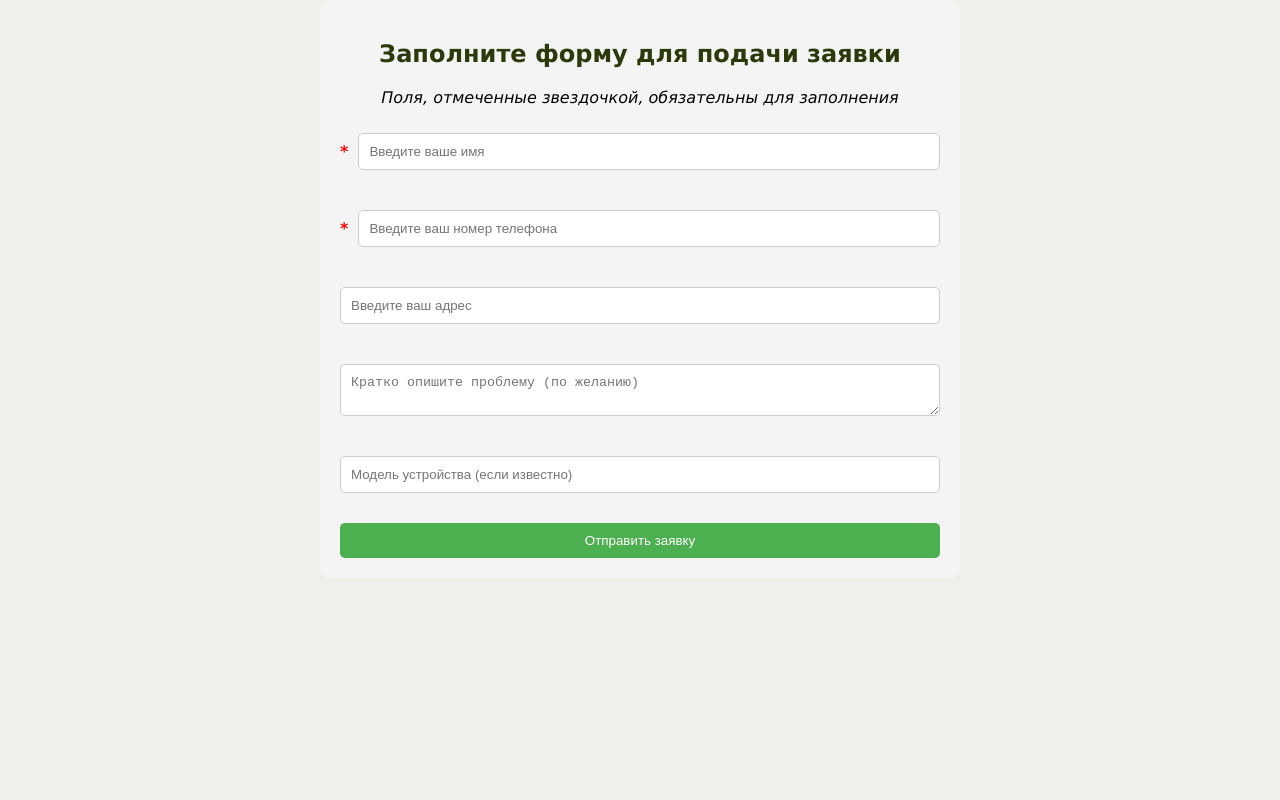
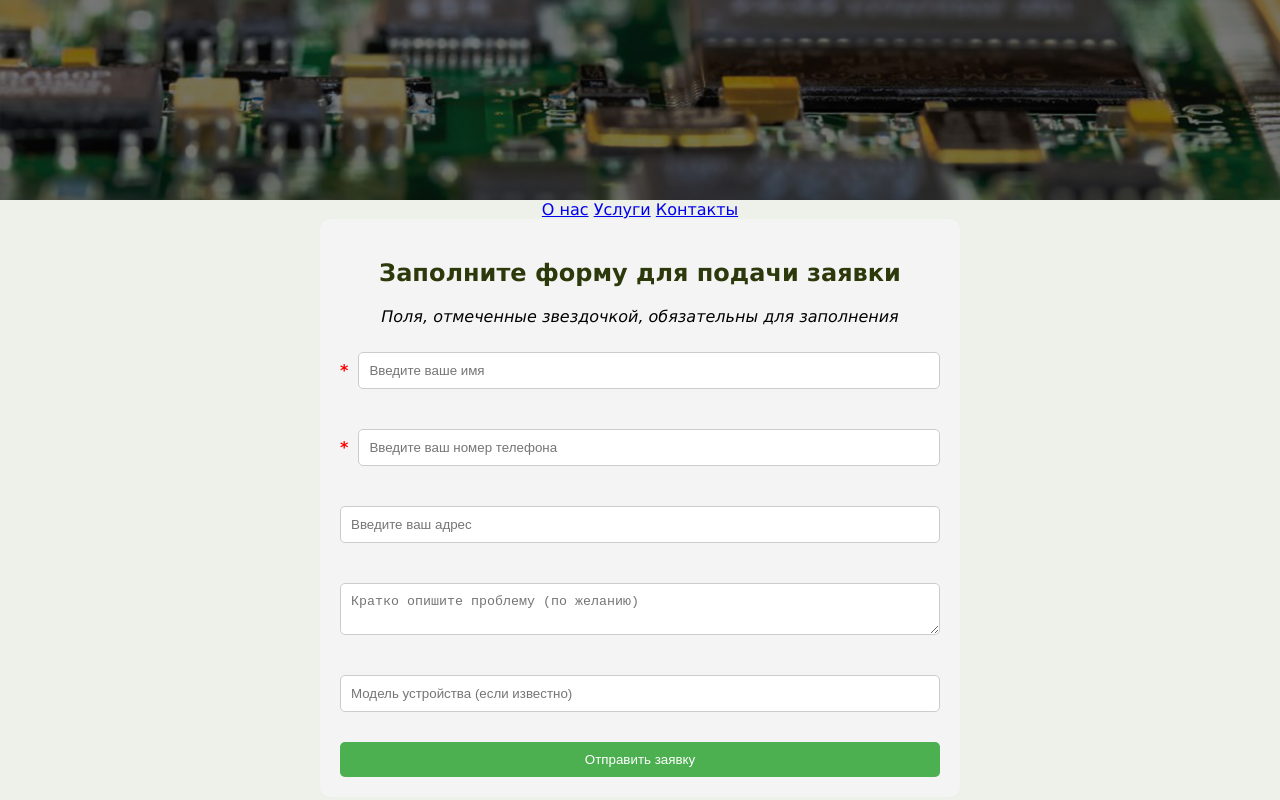
Before and after one commit to Phil1879/Site_PC, a plain HTML site: page form-page.html in a window 1280 px wide. Drawn offline with nearby package versions, Linux system fonts and the light colour scheme.

Commit message:
Update form-page.html

```diff
--- a/form-page.html
+++ b/form-page.html
@@ -5,8 +5,21 @@
     <meta name="viewport" content="width=device-width, initial-scale=1.0">
     <title>Форма заявки</title>
     <link rel="stylesheet" href="css/style.css">
+    <link rel="icon" href="icons/favicon.ico" sizes="16x16">
+    <link rel="icon" href="icons/favicon.ico" sizes="32x32">
+    <link rel="icon" type="image/svg+xml" href="icons/favicon.svg">
+    <link rel="icon" href="icons/android-chrome-192x192.png" sizes="192x192" type="image/png">
+    <link rel="icon" href="icons/android-chrome-512x512.png" sizes="512x512" type="image/png">
+    <link rel="apple-touch-icon" href="icons/apple-touch-icon.png">
 </head>
 <body>
+        <header class="header-form">
+    </header>
+      <div class="custom-navbar">
+        <a href="https://comp-doktor.com/#about">О нас</a>
+        <a href="https://comp-doktor.com/#prices">Услуги</a>
+        <a href="https://comp-doktor.com/#contacts">Контакты</a>
+    </div>
     <div id="form-page">
         <h2>Заполните форму для подачи заявки</h2>
         <p><i>Поля, отмеченные звездочкой, обязательны для заполнения</i></p>
```
